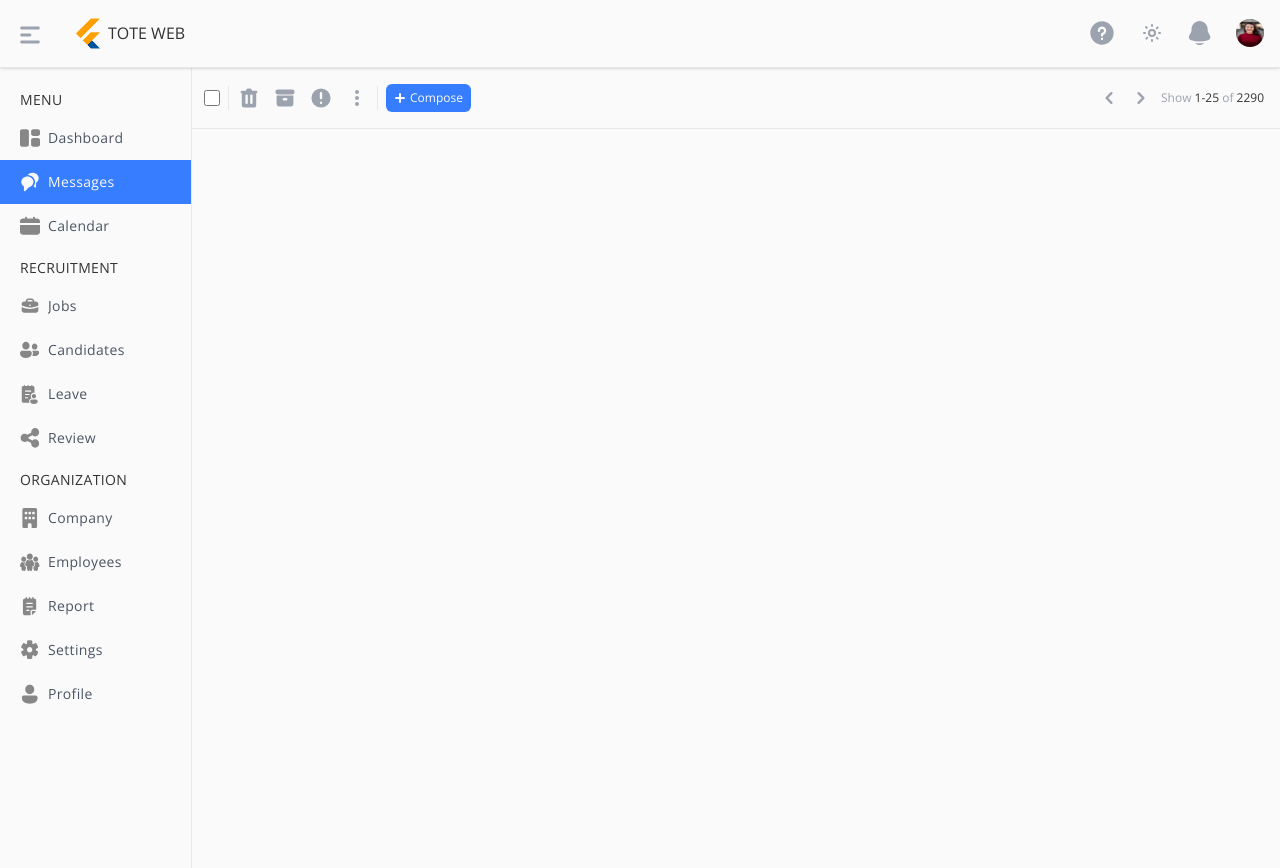
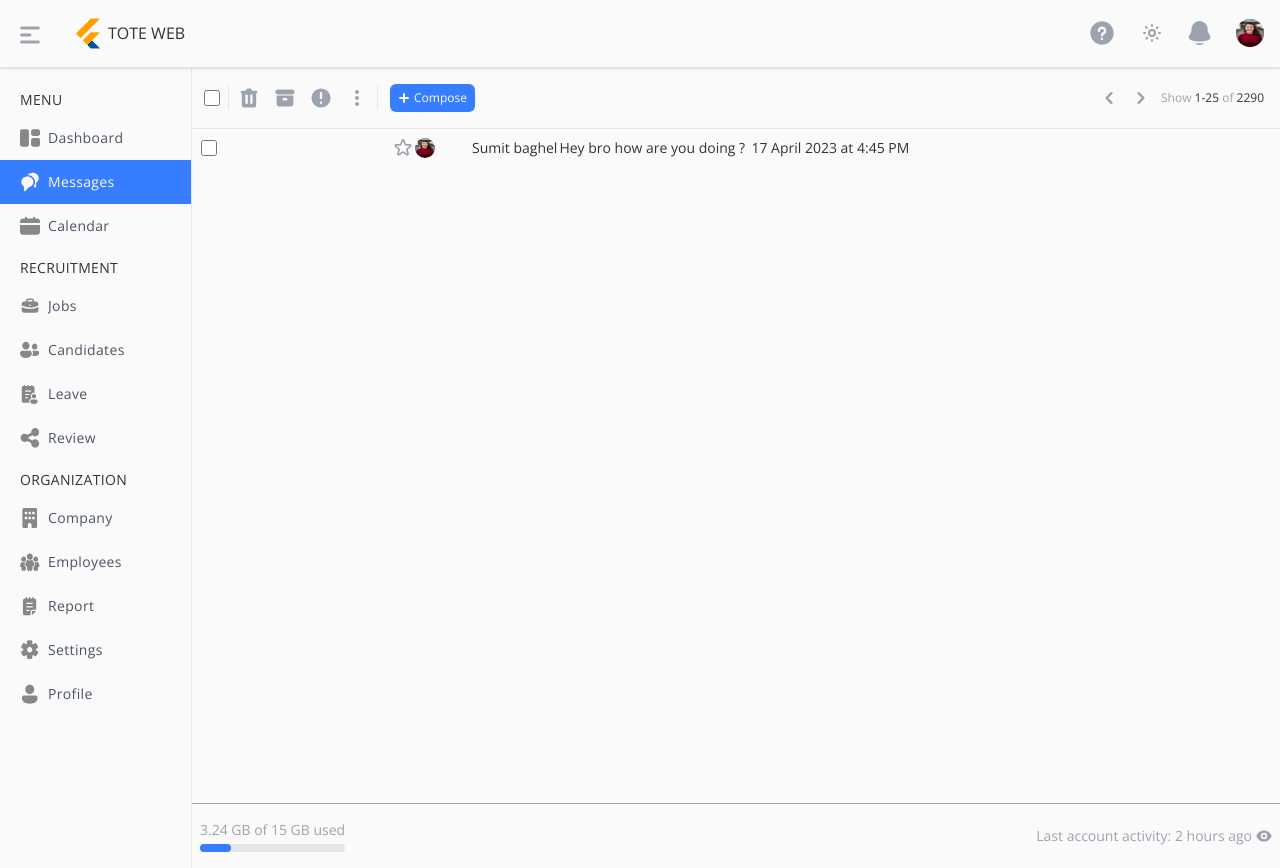
Before and after one commit to TOTE-web/tote-web-client, a React (Vite) app: page /messages in a window 1280 px wide. Built offline with nearby package versions, Linux system fonts and the light colour scheme.

Commit message:
added messages tab

```diff
--- a/src/pages/messages/index.tsx
+++ b/src/pages/messages/index.tsx
@@ -1,46 +1,14 @@
+import BottomSection from './molecules/bottom-section';
+import MainSection from './molecules/main-section';
+import TopSection from './molecules/top-section';
 import './styles.scss';
 
 const Messages = () => {
   return (
     <div className="messages-page">
-      <div className="messages-top-section">
-        <div className="messages-top-side1">
-          <div className="messages-top-checkbox">
-            <input type="checkbox" />
-          </div>
-          <div className="flex justify-center items-center gap-3 border-x border-gray-200 dark:border-gray-400 px-2">
-            <div className="cursor-pointer">
-              <svg className="w-6 h-6 fill-gray-400 dark:fill-gray-300" viewBox="0 0 20 20" xmlns="http://www.w3.org/2000/svg"><path fillRule="evenodd" d="M9 2a1 1 0 00-.894.553L7.382 4H4a1 1 0 000 2v10a2 2 0 002 2h8a2 2 0 002-2V6a1 1 0 100-2h-3.382l-.724-1.447A1 1 0 0011 2H9zM7 8a1 1 0 012 0v6a1 1 0 11-2 0V8zm5-1a1 1 0 00-1 1v6a1 1 0 102 0V8a1 1 0 00-1-1z" clipRule="evenodd"></path></svg>
-            </div>
-            <div className="cursor-pointer">
-              <svg className="w-6 h-6 fill-gray-400 dark:fill-gray-300" viewBox="0 0 20 20" xmlns="http://www.w3.org/2000/svg"><path d="M4 3a2 2 0 100 4h12a2 2 0 100-4H4z"></path><path fillRule="evenodd" d="M3 8h14v7a2 2 0 01-2 2H5a2 2 0 01-2-2V8zm5 3a1 1 0 011-1h2a1 1 0 110 2H9a1 1 0 01-1-1z" clipRule="evenodd"></path></svg>
-            </div>
-            <div className="cursor-pointer">
-              <svg className="w-6 h-6 fill-gray-400 dark:fill-gray-300" viewBox="0 0 20 20" xmlns="http://www.w3.org/2000/svg"><path fillRule="evenodd" d="M18 10a8 8 0 11-16 0 8 8 0 0116 0zm-7 4a1 1 0 11-2 0 1 1 0 012 0zm-1-9a1 1 0 00-1 1v4a1 1 0 102 0V6a1 1 0 00-1-1z" clipRule="evenodd"></path></svg>
-            </div>
-            <div className="cursor-pointer">
-              <svg className="w-6 h-5 fill-gray-400 dark:fill-gray-300" viewBox="0 0 20 20" xmlns="http://www.w3.org/2000/svg"><path d="M10 6a2 2 0 110-4 2 2 0 010 4zM10 12a2 2 0 110-4 2 2 0 010 4zM10 18a2 2 0 110-4 2 2 0 010 4z"></path></svg>
-            </div>
-          </div>
-          <div className="mx-2">
-              <div className="pl-1 pr-2 cursor-pointer py-1 bg-primary text-white rounded-md flex gap-0 justify-center items-center text-xs">
-                <svg className="h-5 fill-white" viewBox="0 0 20 20" xmlns="http://www.w3.org/2000/svg">
-                  <path fillRule="evenodd" d="M10 5a1 1 0 011 1v3h3a1 1 0 110 2h-3v3a1 1 0 11-2 0v-3H6a1 1 0 110-2h3V6a1 1 0 011-1z" clipRule="evenodd"></path>
-                </svg>
-                Compose
-              </div>
-          </div>
-        </div>
-        <div className='flex items-center mr-4'>
-          <div className='cursor-pointer mr-2'>
-            <svg className="h-6 fill-gray-400 dark:fill-gray-300" viewBox="0 0 20 20" xmlns="http://www.w3.org/2000/svg"><path fillRule="evenodd" d="M12.707 5.293a1 1 0 010 1.414L9.414 10l3.293 3.293a1 1 0 01-1.414 1.414l-4-4a1 1 0 010-1.414l4-4a1 1 0 011.414 0z" clipRule="evenodd"></path></svg>
-          </div>
-          <div className='cursor-pointer mr-2'>
-            <svg className="h-6 fill-gray-400 dark:fill-gray-300" viewBox="0 0 20 20" xmlns="http://www.w3.org/2000/svg"><path fillRule="evenodd" d="M7.293 14.707a1 1 0 010-1.414L10.586 10 7.293 6.707a1 1 0 011.414-1.414l4 4a1 1 0 010 1.414l-4 4a1 1 0 01-1.414 0z" clipRule="evenodd"></path></svg>
-          </div>
-          <span className='text-xs dark:text-gray-300 text-gray-400'>Show <span className='text-black dark:text-white'>1-25</span> of <span className='text-black dark:text-white'>2290</span></span>
-        </div>
-      </div>
+      <TopSection />
+      <MainSection />
+      <BottomSection />
     </div>
   )
 }
--- /dev/null
+++ b/src/pages/messages/molecules/bottom-section.tsx
@@ -0,0 +1,21 @@
+
+const BottomSection = () => {
+  return (
+    <div className="messages-bottom-section">
+      <div className="progress-section">
+        3.24 GB of 15 GB used
+        <div className="w-full bg-gray-200 rounded-full h-2 dark:bg-gray-700">
+          <div className="bg-primary h-2 rounded-full" style={{'width': '21.6%'}}></div>
+        </div>
+      </div>
+      <div className="activity-section">
+        Last account activity: 2 hours ago
+        <svg className='w-4 h-4 ml-1 fill-gray-400 dark:fill-gray-300' viewBox="0 0 20 20" xmlns="http://www.w3.org/2000/svg">
+          <path d="M10 12a2 2 0 100-4 2 2 0 000 4z"></path><path fillRule="evenodd" d="M.458 10C1.732 5.943 5.522 3 10 3s8.268 2.943 9.542 7c-1.274 4.057-5.064 7-9.542 7S1.732 14.057.458 10zM14 10a4 4 0 11-8 0 4 4 0 018 0z" clipRule="evenodd"></path>
+        </svg>
+      </div>
+    </div>
+  )
+}
+
+export default BottomSection
--- /dev/null
+++ b/src/pages/messages/molecules/main-section.tsx
@@ -0,0 +1,25 @@
+
+const MainSection = () => {
+  return (
+    <table className="messages-main-section">
+      <tbody>
+        <tr className="w-full p-2 flex">
+          <td className="flex justify-between items-center w-1/5">
+            <input type="checkbox" name="" id="" className="w-4 h-4 rounded-md border-black dark:border-white cursor-pointer" />
+            <svg className="w-5 h-5 cursor-pointer fill-none stroke-gray-400 dark:stroke-gray-300 hover:stroke-yellow-500" viewBox="0 0 24 24" xmlns="http://www.w3.org/2000/svg">
+              <path strokeLinecap="round" strokeLinejoin="round" strokeWidth="2" d="M11.049 2.927c.3-.921 1.603-.921 1.902 0l1.519 4.674a1 1 0 00.95.69h4.915c.969 0 1.371 1.24.588 1.81l-3.976 2.888a1 1 0 00-.363 1.118l1.518 4.674c.3.922-.755 1.688-1.538 1.118l-3.976-2.888a1 1 0 00-1.176 0l-3.976 2.888c-.783.57-1.838-.197-1.538-1.118l1.518-4.674a1 1 0 00-.363-1.118l-3.976-2.888c-.784-.57-.38-1.81.588-1.81h4.914a1 1 0 00.951-.69l1.519-4.674z"></path>
+            </svg>
+          </td>
+          <td className="flex justify-between items-center w-36 gap-2">
+            <img src="/person.jpg" alt="person" className="w-5 h-5 rounded-full" />
+            Sumit baghel
+          </td>
+          <td className="w-48">Hey bro how are you doing ?</td>
+          <td>17 April 2023 at 4:45 PM</td>
+        </tr>
+      </tbody>
+    </table>
+  )
+}
+
+export default MainSection
--- /dev/null
+++ b/src/pages/messages/molecules/top-section.tsx
@@ -0,0 +1,45 @@
+
+const TopSection = () => {
+  return (
+    <div className="messages-top-section">
+      <div className="messages-top-side1">
+        <div className="messages-top-checkbox">
+          <input type="checkbox" />
+        </div>
+        <div className="flex justify-center items-center gap-3 border-x border-gray-200 dark:border-gray-400 px-2">
+          <div className="cursor-pointer">
+            <svg className="w-6 h-6 fill-gray-400 dark:fill-gray-300" viewBox="0 0 20 20" xmlns="http://www.w3.org/2000/svg"><path fillRule="evenodd" d="M9 2a1 1 0 00-.894.553L7.382 4H4a1 1 0 000 2v10a2 2 0 002 2h8a2 2 0 002-2V6a1 1 0 100-2h-3.382l-.724-1.447A1 1 0 0011 2H9zM7 8a1 1 0 012 0v6a1 1 0 11-2 0V8zm5-1a1 1 0 00-1 1v6a1 1 0 102 0V8a1 1 0 00-1-1z" clipRule="evenodd"></path></svg>
+          </div>
+          <div className="cursor-pointer">
+            <svg className="w-6 h-6 fill-gray-400 dark:fill-gray-300" viewBox="0 0 20 20" xmlns="http://www.w3.org/2000/svg"><path d="M4 3a2 2 0 100 4h12a2 2 0 100-4H4z"></path><path fillRule="evenodd" d="M3 8h14v7a2 2 0 01-2 2H5a2 2 0 01-2-2V8zm5 3a1 1 0 011-1h2a1 1 0 110 2H9a1 1 0 01-1-1z" clipRule="evenodd"></path></svg>
+          </div>
+          <div className="cursor-pointer">
+            <svg className="w-6 h-6 fill-gray-400 dark:fill-gray-300" viewBox="0 0 20 20" xmlns="http://www.w3.org/2000/svg"><path fillRule="evenodd" d="M18 10a8 8 0 11-16 0 8 8 0 0116 0zm-7 4a1 1 0 11-2 0 1 1 0 012 0zm-1-9a1 1 0 00-1 1v4a1 1 0 102 0V6a1 1 0 00-1-1z" clipRule="evenodd"></path></svg>
+          </div>
+          <div className="cursor-pointer">
+            <svg className="w-6 h-5 fill-gray-400 dark:fill-gray-300" viewBox="0 0 20 20" xmlns="http://www.w3.org/2000/svg"><path d="M10 6a2 2 0 110-4 2 2 0 010 4zM10 12a2 2 0 110-4 2 2 0 010 4zM10 18a2 2 0 110-4 2 2 0 010 4z"></path></svg>
+          </div>
+        </div>
+        <div className="mx-3">
+            <div className="pl-1 pr-2 cursor-pointer py-1 bg-primary text-white rounded-md flex gap-0 justify-center items-center text-xs">
+              <svg className="h-5 fill-white" viewBox="0 0 20 20" xmlns="http://www.w3.org/2000/svg">
+                <path fillRule="evenodd" d="M10 5a1 1 0 011 1v3h3a1 1 0 110 2h-3v3a1 1 0 11-2 0v-3H6a1 1 0 110-2h3V6a1 1 0 011-1z" clipRule="evenodd"></path>
+              </svg>
+              Compose
+            </div>
+        </div>
+      </div>
+      <div className='flex items-center mr-4'>
+        <div className='cursor-pointer mr-2'>
+          <svg className="h-6 fill-gray-400 dark:fill-gray-300" viewBox="0 0 20 20" xmlns="http://www.w3.org/2000/svg"><path fillRule="evenodd" d="M12.707 5.293a1 1 0 010 1.414L9.414 10l3.293 3.293a1 1 0 01-1.414 1.414l-4-4a1 1 0 010-1.414l4-4a1 1 0 011.414 0z" clipRule="evenodd"></path></svg>
+        </div>
+        <div className='cursor-pointer mr-2'>
+          <svg className="h-6 fill-gray-400 dark:fill-gray-300" viewBox="0 0 20 20" xmlns="http://www.w3.org/2000/svg"><path fillRule="evenodd" d="M7.293 14.707a1 1 0 010-1.414L10.586 10 7.293 6.707a1 1 0 011.414-1.414l4 4a1 1 0 010 1.414l-4 4a1 1 0 01-1.414 0z" clipRule="evenodd"></path></svg>
+        </div>
+        <span className='text-xs dark:text-gray-300 text-gray-400'>Show <span className='text-black dark:text-white'>1-25</span> of <span className='text-black dark:text-white'>2290</span></span>
+      </div>
+    </div>
+  )
+}
+
+export default TopSection
--- a/src/pages/messages/styles.scss
+++ b/src/pages/messages/styles.scss
@@ -1,5 +1,5 @@
 .messages-page {
-  @apply flex flex-col w-full h-full overflow-auto;
+  @apply flex flex-col w-full h-full overflow-auto relative;
 
   .messages-top-section {
     @apply w-full flex justify-between items-center border-b border-gray-200 dark:border-gray-400 py-4;
@@ -16,4 +16,21 @@
       }
     }
   }
+
+  .messages-main-section {
+    @apply min-w-full py-4 px-2 text-black dark:text-white text-sm;
+  }
+
+  .messages-bottom-section {
+    @apply w-full py-4 px-2 text-gray-400 dark:text-gray-300 flex md:flex-col justify-between md:justify-center md:gap-2 items-center
+    text-sm shadow-sm border-t border-gray-400 dark:border-gray-300 absolute bottom-0 left-0 right-0;
+
+    .progress-section {
+      @apply w-max md:w-full flex flex-col gap-1;
+    }
+
+    .activity-section {
+      @apply flex flex-row justify-center items-center;
+    }
+  }
 }
```
